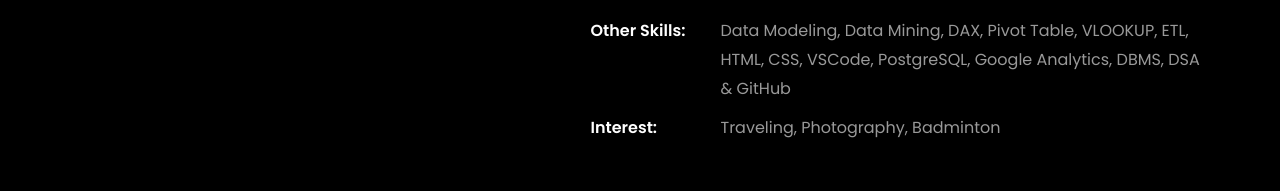
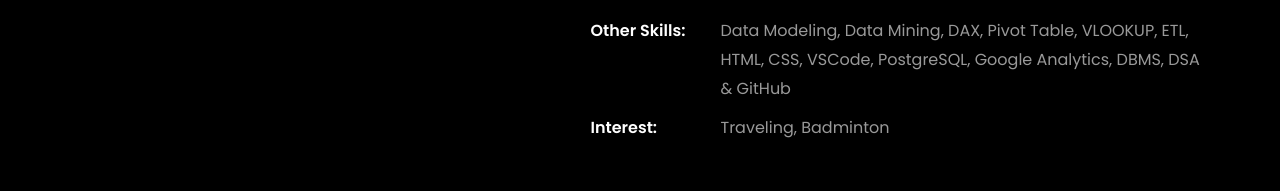
Before and after one commit to Sameer77singh/Sameer77singh.github.io, a plain HTML site: page index.html in a window 1280 px wide. Shown: the part 1427-1618 px from the top of the page. Drawn offline with Linux system fonts and the light colour scheme; animation ran at ten frames a second; files whose address does not match are found by name.

Commit message:
Update index.html

```diff
--- a/index.html
+++ b/index.html
@@ -277,7 +277,7 @@
 									<li class="d-flex"><span>Language:</span> <span>English, Hindi</span></li>
 									<li class="d-flex"><span>BI Tools:</span> <span>Microsoft Power BI &amp; Tableau</span></li>
 									<li class="d-flex"><span>Other Skills:</span> <span>Data Modeling, Data Mining, DAX, Pivot Table, VLOOKUP, ETL, HTML, CSS, VSCode, PostgreSQL,   Google Analytics, DBMS, DSA &amp; GitHub</span></li>
-									<li class="d-flex"><span>Interest:</span> <span>Traveling, Photography, Badminton</span></li>
+									<li class="d-flex"><span>Interest:</span> <span>Traveling, Badminton</span></li>
 								</ul>
 							</div>
 						</div>
```
